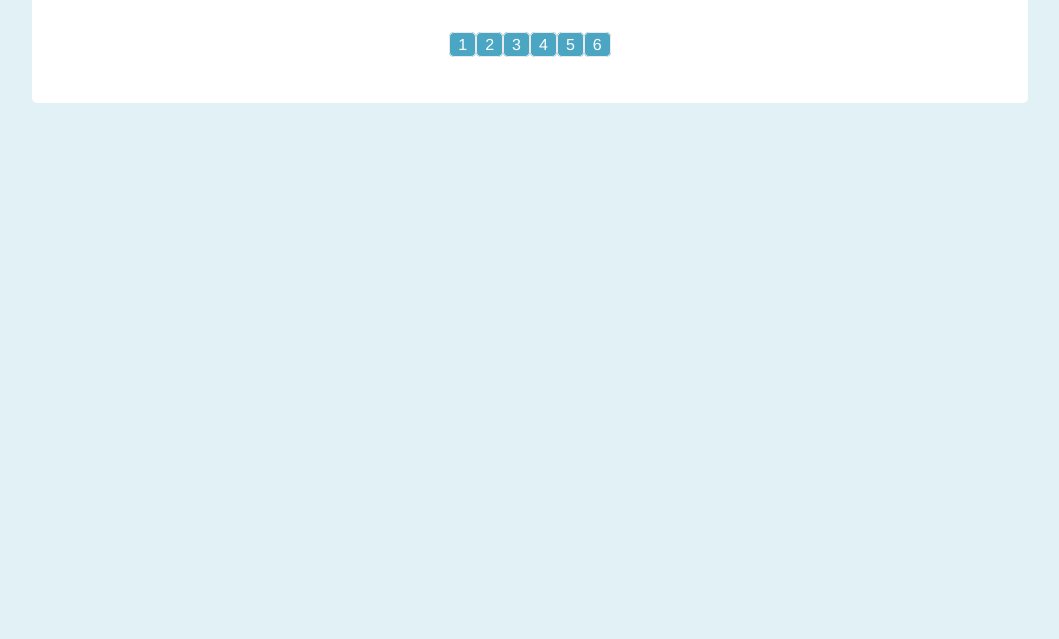
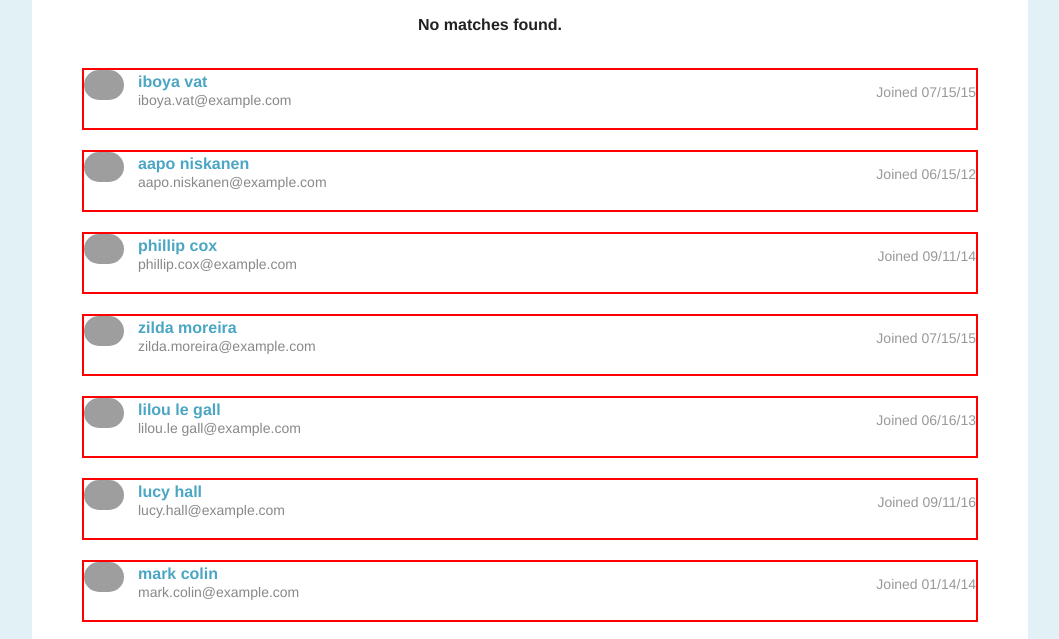
Before and after one commit to apalm112/Pagination-Content-Filter, a plain HTML site: page index.html in a window 1280 px wide. Both pictures are taken after typing "Sample" into the empty fields and a click on the button "Search". Shown: the part 137-776 px from the top of the page, without its empty margins (110-1169 px from the left). Drawn offline with nearby package versions, Linux system fonts and the light colour scheme; grey boxes are pictures that could not be loaded.

Commit message:
Content filter feature is functional, shows correct results, shows match not found message & removes message on pagination click or buton click.

```diff
--- a/css/design.css
+++ b/css/design.css
@@ -43,8 +43,10 @@ body{
       color: #fff
     }
 
-.student-list{
-
+.student-list h4 {
+        text-align: center;
+        padding: 0 80px 35px 0;
+        font-weight: bold;
 }
 
   .student-item{
--- a/js/filter.js
+++ b/js/filter.js
@@ -2,6 +2,7 @@
 //Solution: Add JS to dynamically add a search input field to find all matching students
 
 /* Global Variables --------------------------------*/
+var $studentList = $('.student-list');
 var $studentDetails = $('.student-details');
 var $student = $('.student-item');
 
@@ -21,6 +22,7 @@ function appendSearchDiv() {
 function searchButtonClicked() {
     //get text value from input
     $('.student-search button').on('click', function(){
+        $('h4').remove();
         searchNames();
     });
 
@@ -28,22 +30,25 @@ function searchButtonClicked() {
 }
 
 function searchNames(){
+    //Function searches for matching name or email, displays results to the DOM
     var $input = $('.student-search');
     var inputValue = $input[0].firstChild.value;
+    var notMatch = true;
 
-    // hides all the students
+    // hides students currently displayed
     $student.slice(0, $student.length).css('display', 'none');
 
     //Iterate thru DOM to collect all the students
-    for (var idx=0; idx < $studentDetails.length; idx++){
-        if ($studentDetails[idx].innerText.includes(inputValue)) {
+    for (var idx=0; idx < $student.length; idx++){
+        if ($student[idx].innerText.includes(inputValue)) {
             //shows only matching students
             $student.slice(idx, idx+1).css('display', 'list-item');
             console.log('Found a match for ' + inputValue + ': ' + $student[idx].childNodes[1].innerText );
-        } else {
-            //call function to display msg 'Name not found.'
-            // console.log('Name not found.');
+            notMatch = false;
         }
+    }
+    if (notMatch) {
+        noMatchesMessage();
     }
 }
 
@@ -57,6 +62,10 @@ function searchEmails() {
 
 function noMatchesMessage() {
     //If no matches, then a message in the HTML tells user there are no matches
+    var message = '<h4>No matches found.</h4>';
+    $student.slice(0, $student.length).css('display', 'none');
+    $student.slice(0, 10).css('display', 'list-item');
+    $studentList.prepend(message);
 }
 
 
--- a/js/pagination.js
+++ b/js/pagination.js
@@ -37,6 +37,7 @@ function createPageLinks() {
 function paginationClicked() {
     //when pagination links clicked on, corresponding set of students is shown
     $('.active').on('click', function() {
+        $('h4').remove();
         var highNumber = this.innerHTML * 10;
         var lowNumber = highNumber - 10;
         $student.slice(0, $student.length).css('display', 'none');
```
